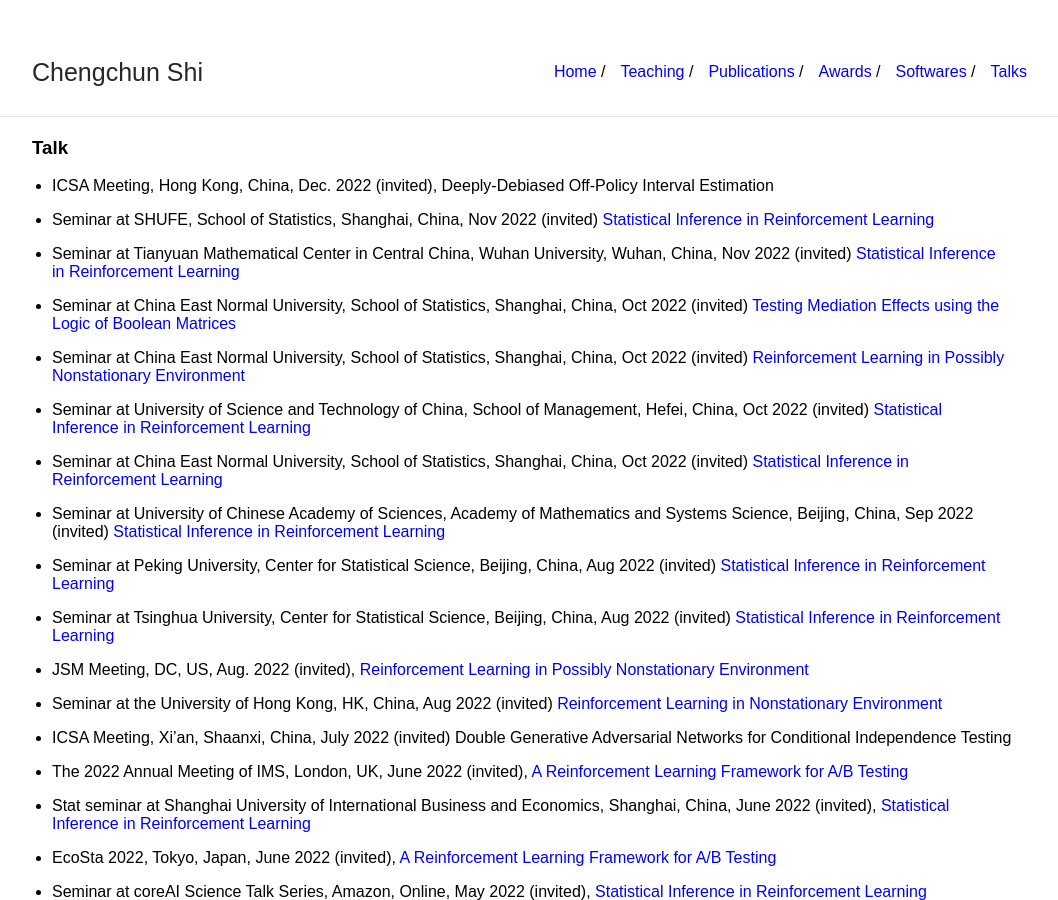
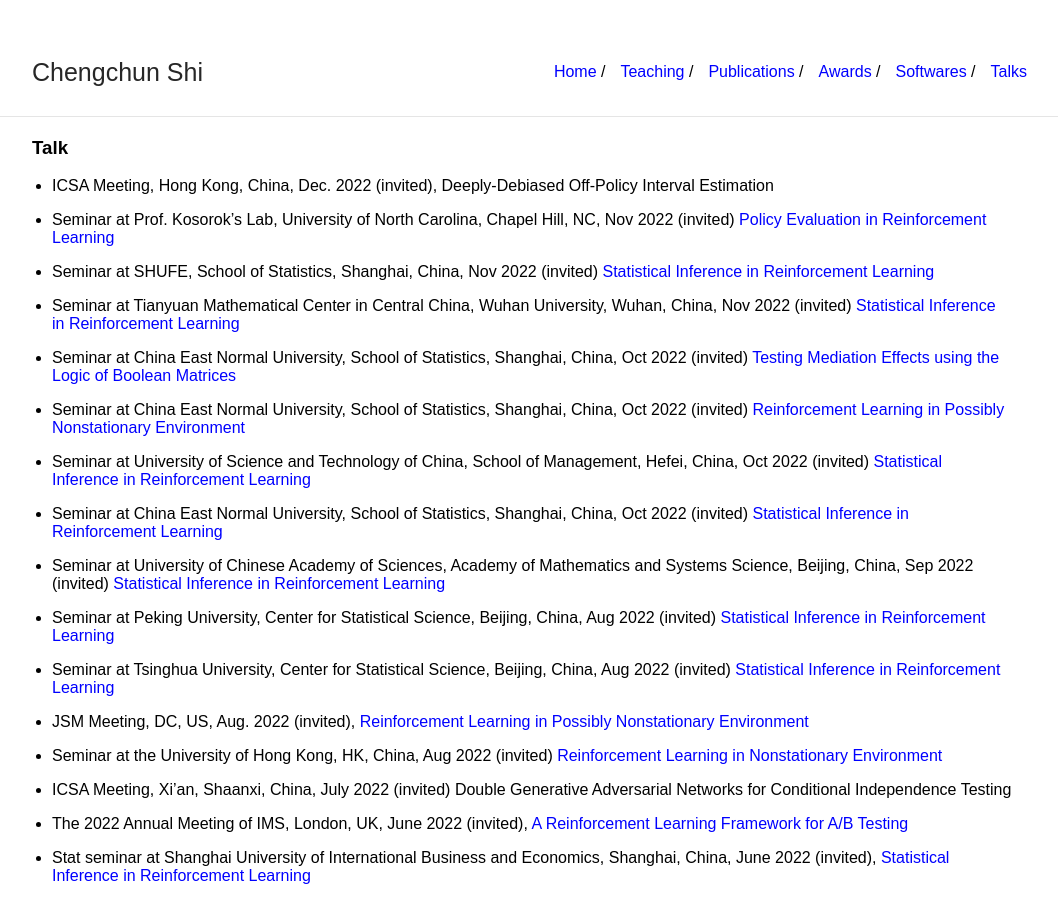
Before and after one commit to callmespring/callmespring.github.io, a Jekyll site: the page built from talk.md, in a window 1280 px wide and 900 px high. Shown: the whole window, without its empty margins (108-1166 px from the left). Built offline with Jekyll 4.4.1, drawn with Linux system fonts in a browser that asks for light colours.

Commit message:
Update talk.md

```diff
--- a/talk.md
+++ b/talk.md
@@ -6,6 +6,8 @@
 ### Talk
 
 * ICSA Meeting, Hong Kong, China, Dec. 2022 (invited), Deeply-Debiased Off-Policy Interval Estimation
+
+* Seminar at Prof. Kosorok's Lab, University of North Carolina, Chapel Hill, NC, Nov 2022 (invited) [Policy Evaluation in Reinforcement Learning](./slides/PE.pdf)
 
 * Seminar at SHUFE, School of Statistics, Shanghai, China, Nov 2022 (invited) [Statistical Inference in Reinforcement Learning](./slides/StatRL.pdf)
 
```
